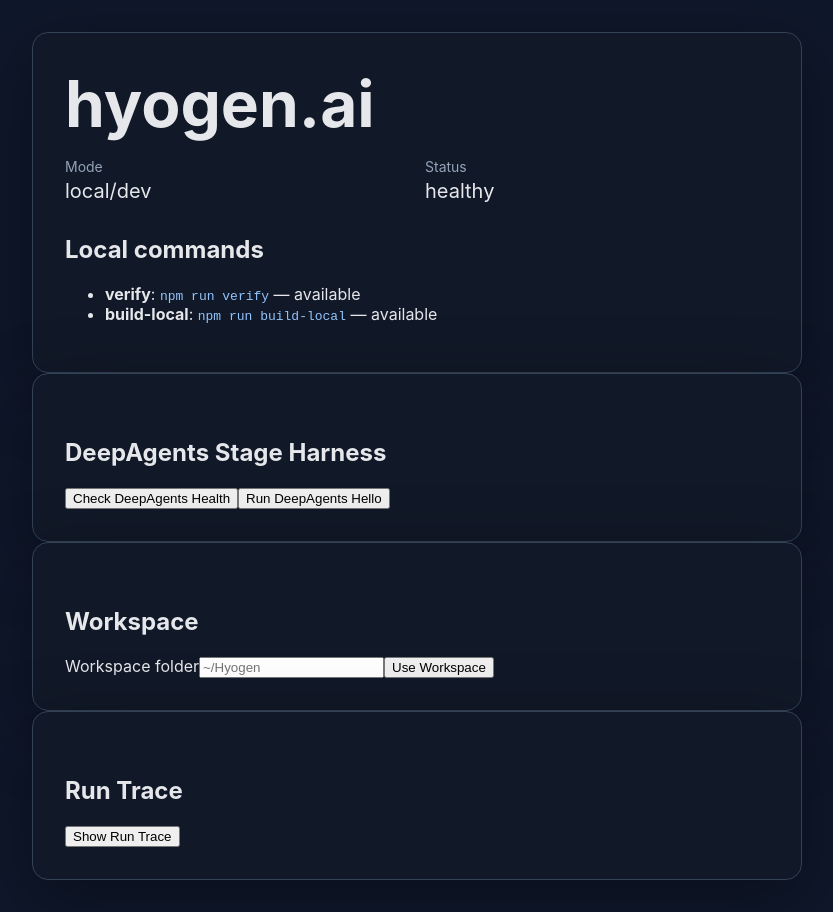
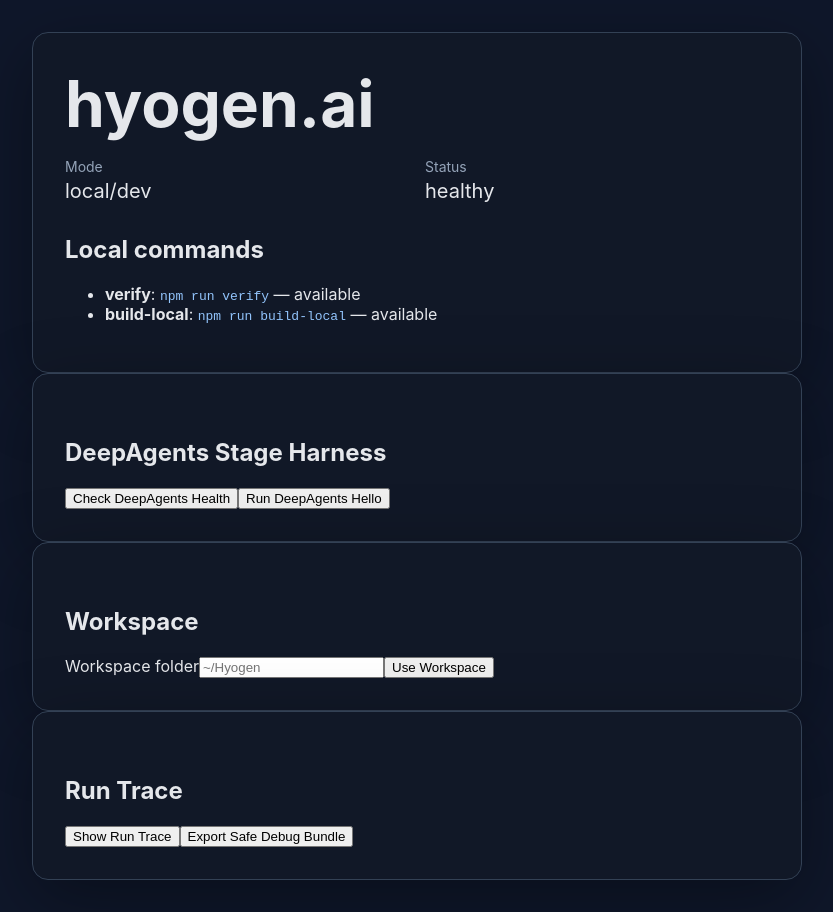
Before and after one commit to abhay-kumar/hyogen.ai, a React (Vite) app: page / in a window 1280 px wide. Shown: the whole page, without its empty margins (223-1056 px from the left). Built offline with nearby package versions, Linux system fonts and the light colour scheme.

Commit message:
Implement MVP slice 74 safe debug bundle

```diff
--- a/src/App.tsx
+++ b/src/App.tsx
@@ -20,6 +20,7 @@ import {
   DeepAgentsHelloResult,
   runDeepAgentsHello,
 } from './deepAgentsHealth';
+import { exportSafeDebugBundle, listDebugBundles } from './debugBundle';
 import { listDiscoveryLeads, runProviderNativeSearch } from './discoveryLeads';
 import { getMockGuidedWorkflowTimeline } from './guidedWorkflow';
 import { executeCleanupPlan, generateCleanupPlan, listCleanupPlans } from './cleanup';
@@ -109,6 +110,7 @@ export function App() {
   const [showRunTrace, setShowRunTrace] = useState(false);
   const [deepAgentsHealth, setDeepAgentsHealth] = useState<DeepAgentsHealth | null>(null);
   const [deepAgentsHello, setDeepAgentsHello] = useState<DeepAgentsHelloResult | null>(null);
+  const [debugBundles, setDebugBundles] = useState(() => listDebugBundles());
   const [brandProfiles, setBrandProfiles] = useState(() => listBrandProfiles());
   const [isCreatingBrandProfile, setIsCreatingBrandProfile] = useState(false);
   const [brandProfileName, setBrandProfileName] = useState('');
@@ -197,6 +199,11 @@ export function App() {
     setDeepAgentsHello(runDeepAgentsHello());
   }
 
+  function exportSafeDebug() {
+    exportSafeDebugBundle();
+    setDebugBundles(listDebugBundles());
+  }
+
   function saveBrandProfile(event: FormEvent<HTMLFormElement>) {
     event.preventDefault();
     createBrandProfile({ name: brandProfileName });
@@ -1617,6 +1624,12 @@ export function App() {
         <button type="button" onClick={() => setShowRunTrace((visible) => !visible)}>
           {showRunTrace ? 'Hide Run Trace' : 'Show Run Trace'}
         </button>
+        <button type="button" onClick={exportSafeDebug}>
+          Export Safe Debug Bundle
+        </button>
+        {debugBundles.map((bundle) => (
+          <p key={bundle.id}>Safe Debug Bundle: {bundle.path}</p>
+        ))}
         {showRunTrace ? <pre>{redactedRunTraceJson()}</pre> : null}
       </section>
     </main>
--- /dev/null
+++ b/src/debugBundle.ts
@@ -0,0 +1,44 @@
+import { listProviderConnections } from './providerConnections';
+import { recordRunTraceEvent, redactedRunTraceJson } from './runTrace';
+
+const DEBUG_BUNDLES_STORAGE_KEY = 'hyogen.debugBundles';
+
+export type DebugBundle = {
+  id: string;
+  path: string;
+  kind: 'safe';
+  redactedSecrets: boolean;
+  payload: {
+    providerConnections: ReturnType<typeof listProviderConnections>;
+    runTrace: unknown;
+  };
+};
+
+export function listDebugBundles(storage: Storage = window.localStorage): DebugBundle[] {
+  const encoded = storage.getItem(DEBUG_BUNDLES_STORAGE_KEY);
+  return encoded ? (JSON.parse(encoded) as DebugBundle[]) : [];
+}
+
+export function exportSafeDebugBundle(storage: Storage = window.localStorage): DebugBundle {
+  const bundles = listDebugBundles(storage);
+  const bundle: DebugBundle = {
+    id: `debug-bundle-${bundles.length + 1}`,
+    path: 'debug/safe-debug-bundle.json',
+    kind: 'safe',
+    redactedSecrets: true,
+    payload: {
+      providerConnections: listProviderConnections(storage),
+      runTrace: JSON.parse(redactedRunTraceJson(storage)) as unknown,
+    },
+  };
+  storage.setItem(DEBUG_BUNDLES_STORAGE_KEY, JSON.stringify([...bundles, bundle]));
+  recordRunTraceEvent(
+    {
+      type: 'debugBundle.safe.exported',
+      summary: 'Safe debug bundle exported with redacted secrets',
+      data: { path: bundle.path, redactedSecrets: true },
+    },
+    storage,
+  );
+  return bundle;
+}
```
Also changed, not shown: 1 other file (tests, documents, lock files or other folders).
